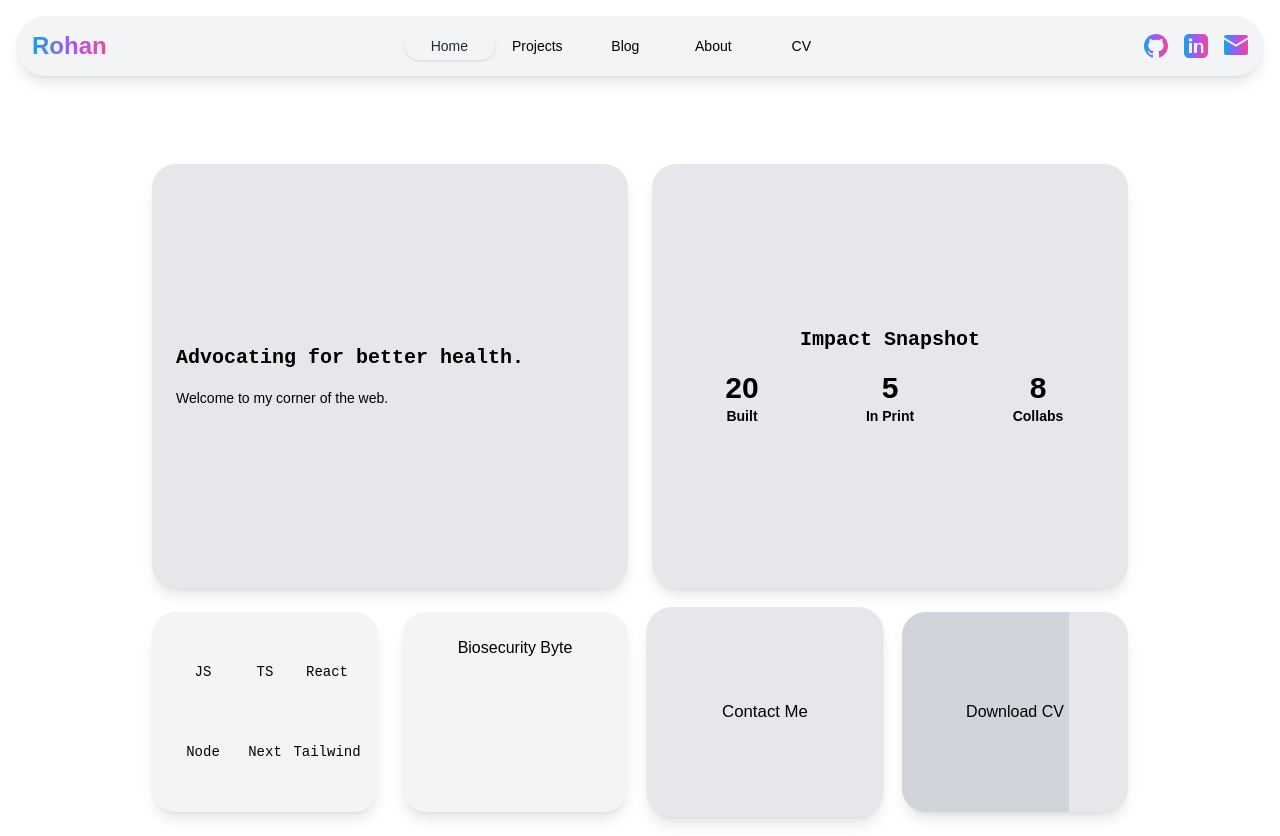
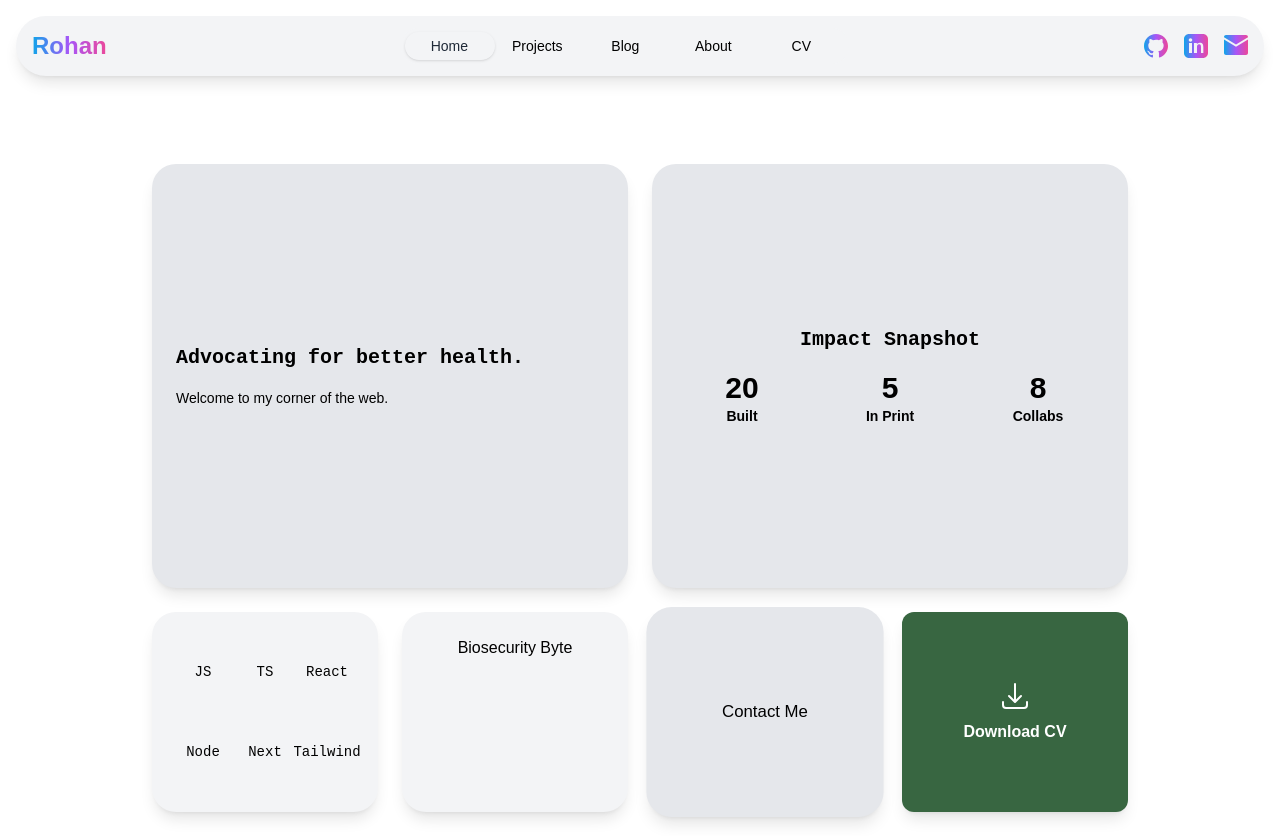
Before and after one commit to SUPA5INGH/personal-website, a Next.js app: page / in a window 1280 px wide. Built offline with nearby package versions, Linux system fonts and the light colour scheme.

Commit message:
Add animated Download CV tile

```diff
--- a/components/BentoPageTransition.tsx
+++ b/components/BentoPageTransition.tsx
@@ -1,4 +1,3 @@
-
 import React, {
   createContext,
   useContext,
@@ -48,7 +47,6 @@ export default function BentoPageTransition({
         window.matchMedia('(prefers-reduced-motion: reduce)').matches,
       );
     }
-
   }, []);
 
   const finish = useCallback(() => {
@@ -60,7 +58,6 @@ export default function BentoPageTransition({
     overlay?.setAttribute('style', '');
     const main = document.querySelector('main') as HTMLElement | null;
     main?.focus();
-
   }, []);
 
   const animateExit = useCallback(
@@ -77,7 +74,6 @@ export default function BentoPageTransition({
           const top = Math.round(tile.getBoundingClientRect().top);
           if (!rows.has(top)) rows.set(top, []);
           rows.get(top)!.push(tile);
-
         });
         const rowTops = Array.from(rows.keys()).sort((a, b) => a - b);
         const maxOffset = Math.floor(rowTops.length / 2);
@@ -106,7 +102,6 @@ export default function BentoPageTransition({
     },
     [reducedMotion],
   );
-
 
   const animateEnter = useCallback(() => {
     if (reducedMotion) {
@@ -143,14 +138,12 @@ export default function BentoPageTransition({
     }
     const overlay = document.getElementById('bento-overlay');
     if (overlay) {
-
       overlay.classList.remove('spill-in');
       overlay.classList.add('spill-out');
       setTimeout(finish, 600);
     } else {
       finish();
     }
-
   }, [reducedMotion, finish]);
 
   const startTransition = useCallback(
@@ -171,7 +164,6 @@ export default function BentoPageTransition({
     [router.pathname, animateExit],
   );
 
-
   useEffect(() => {
     const handleComplete = () => {
       if (isTransitioning) {
@@ -184,22 +176,19 @@ export default function BentoPageTransition({
     };
   }, [isTransitioning, animateEnter, router.events]);
 
-
   return (
     <BentoContext.Provider value={{ startTransition }}>
       {children}
-      {isTransitioning && (
       <div
         id="bento-overlay"
         aria-hidden="true"
         className="bento-transition-overlay"
         style={{
+          visibility: isTransitioning ? 'visible' : 'hidden',
           //@ts-ignore
           '--end-color': color,
         }}
       />
-      )}
-
     </BentoContext.Provider>
   );
 }
--- /dev/null
+++ b/components/DownloadCvTile.tsx
@@ -0,0 +1,94 @@
+import { useState } from 'react';
+import { motion, AnimatePresence, useReducedMotion } from 'framer-motion';
+import { ArrowDownTrayIcon, CheckCircleIcon } from '@heroicons/react/24/solid';
+
+async function generatePdf() {
+  // placeholder for async PDF generation
+  return new Promise<void>((resolve) => setTimeout(resolve, 1200));
+}
+
+export default function DownloadCvTile() {
+  const [status, setStatus] = useState<'idle' | 'loading' | 'success'>('idle');
+  const [disabled, setDisabled] = useState(false);
+  const [announce, setAnnounce] = useState('');
+  const reduceMotion = useReducedMotion();
+
+  const circumference = 2 * Math.PI * 36;
+
+  const handleClick = async () => {
+    if (disabled) return;
+    setDisabled(true);
+    setStatus('loading');
+    setAnnounce('Generating CV');
+    try {
+      await generatePdf();
+      setStatus('success');
+      setAnnounce('Download ready');
+    } finally {
+      // pointer re-enabled after timeout
+      setTimeout(() => setDisabled(false), 4000);
+    }
+  };
+
+  return (
+    <motion.button
+      layout
+      aria-label="Download my CV (PDF)"
+      className="flex flex-col items-center justify-center bg-dark-green text-white rounded-xl shadow-lg focus:outline-none focus:ring-4 focus:ring-dark-green/40 w-full h-full relative col-span-1 row-span-1"
+      onClick={handleClick}
+      onMouseLeave={() => !disabled && setDisabled(false)}
+      style={{ pointerEvents: disabled ? 'none' : 'auto' }}
+    >
+      <div className="relative flex items-center justify-center">
+        <svg width="72" height="72" className="absolute" aria-hidden="true">
+          <motion.circle
+            cx="36"
+            cy="36"
+            r="36"
+            fill="none"
+            stroke="white"
+            strokeWidth="6"
+            strokeDasharray={circumference}
+            strokeDashoffset={circumference}
+            strokeLinecap="round"
+            initial={false}
+            animate={
+              status === 'loading' && !reduceMotion
+                ? { strokeDashoffset: 0 }
+                : {
+                    strokeDashoffset: circumference,
+                    scale: status === 'success' ? 0 : 1,
+                  }
+            }
+            transition={{ duration: 1.2, ease: 'linear' }}
+          />
+        </svg>
+        <AnimatePresence mode="wait" initial={false}>
+          {status === 'success' ? (
+            <motion.span
+              key="check"
+              initial={{ opacity: 0 }}
+              animate={{ opacity: 1 }}
+              exit={{ opacity: 0 }}
+            >
+              <CheckCircleIcon className="w-8 h-8 text-green-500" />
+            </motion.span>
+          ) : (
+            <motion.span
+              key="arrow"
+              initial={{ opacity: 0 }}
+              animate={{ opacity: 1 }}
+              exit={{ opacity: 0 }}
+            >
+              <ArrowDownTrayIcon className="w-8 h-8" />
+            </motion.span>
+          )}
+        </AnimatePresence>
+      </div>
+      <span className="mt-2 font-semibold text-base">Download CV</span>
+      <span className="sr-only" aria-live="polite">
+        {announce}
+      </span>
+    </motion.button>
+  );
+}
--- a/package.json
+++ b/package.json
@@ -11,6 +11,7 @@
     "test": "jest"
   },
   "dependencies": {
+    "@heroicons/react": "^2.0.18",
     "framer-motion": "^10.16.2",
     "next": "14.1.0",
     "react": "18.2.0",
--- a/pages/index.tsx
+++ b/pages/index.tsx
@@ -3,7 +3,7 @@ import Head from 'next/head';
 import Image from 'next/image';
 import Layout from '../components/Layout';
 import BentoTile from '../components/BentoTile';
-
+import DownloadCvTile from '../components/DownloadCvTile';
 
 const gradientClass =
   'text-transparent bg-clip-text bg-gradient-to-r from-sky-500 via-purple-500 to-pink-500';
@@ -117,11 +117,11 @@ export default function Home() {
         {activeSection === 'Home' && (
           <div className="bento-grid mt-8 grid w-full max-w-5xl mx-auto gap-6 p-6 sm:grid-cols-2 md:grid-cols-3 xl:grid-cols-4 auto-rows-[200px]">
             <section className="col-span-2 row-span-2 rounded-3xl bg-gray-200 p-6 shadow-lg flex flex-col justify-center animate-fall">
-              <h2 className="mb-4 text-xl font-bold">{elevatorText[phraseIndex]}</h2>
+              <h2 className="mb-4 text-xl font-bold">
+                {elevatorText[phraseIndex]}
+              </h2>
               <p className="text-sm">Welcome to my corner of the web.</p>
             </section>
-
-
 
             <section className="col-span-2 row-span-2 rounded-3xl bg-gray-200 p-6 shadow-lg flex flex-col items-center justify-center text-center animate-fall">
               <h2 className="mb-4 text-xl font-bold">Impact Snapshot</h2>
@@ -143,13 +143,20 @@ export default function Home() {
 
             <div className="rounded-3xl bg-gray-100 p-6 shadow-lg grid grid-cols-3 gap-2 animate-fall">
               {['JS', 'TS', 'React', 'Node', 'Next', 'Tailwind'].map((s, i) => (
-                <div key={s} style={{ animationDelay: `${i * 100}ms` }} className="flex items-center justify-center font-mono text-sm opacity-0 animate-fall">
+                <div
+                  key={s}
+                  style={{ animationDelay: `${i * 100}ms` }}
+                  className="flex items-center justify-center font-mono text-sm opacity-0 animate-fall"
+                >
                   {s}
                 </div>
               ))}
             </div>
 
-            <div className="rounded-3xl bg-gray-100 p-6 shadow-lg text-center cursor-pointer animate-fall" onClick={() => setFlipped(!flipped)}>
+            <div
+              className="rounded-3xl bg-gray-100 p-6 shadow-lg text-center cursor-pointer animate-fall"
+              onClick={() => setFlipped(!flipped)}
+            >
               {flipped ? (
                 <div className="animate-bounce">🎉 Biosecurity rocks!</div>
               ) : (
@@ -160,10 +167,7 @@ export default function Home() {
             <div className="rounded-3xl bg-gray-200 p-6 shadow-lg flex items-center justify-center text-center animate-heartbeat">
               Contact Me
             </div>
-            <div className="rounded-3xl bg-gray-200 p-6 shadow-lg flex items-center justify-center text-center relative overflow-hidden animate-fall">
-              <span className="absolute left-0 top-0 h-full bg-gray-300 animate-progress" />
-              <span className="relative">Download CV</span>
-            </div>
+            <DownloadCvTile />
           </div>
         )}
 
@@ -172,11 +176,11 @@ export default function Home() {
             <section className="relative col-span-2 row-span-2 rounded-3xl bg-blue-200 p-6 shadow-lg hover:scale-105 transition-transform animate-fall">
               <h2 className="mb-2 text-xl font-bold">Featured Project</h2>
               <Image
-  src="/images/pandemic_game.jpg"
-  alt="demo animation"
-  width={400}
-  height={300}
-/>
+                src="/images/pandemic_game.jpg"
+                alt="demo animation"
+                width={400}
+                height={300}
+              />
               <p>Summary of my favourite work.</p>
             </section>
             <section className="rounded-3xl col-span-2 bg-blue-100 p-6 shadow-lg hover:scale-105 transition-transform animate-fall">
@@ -243,7 +247,9 @@ export default function Home() {
               <h2 className="mb-2 text-lg font-semibold">Gallery</h2>
             </section>
             <section className="rounded-3xl bg-purple-100 p-6 shadow-lg hover:scale-105 transition-transform animate-fall flex flex-col items-center justify-center text-center">
-              <h2 className="mb-2 text-lg font-semibold">I am currently learning ... </h2>
+              <h2 className="mb-2 text-lg font-semibold">
+                I am currently learning ...{' '}
+              </h2>
               <div className="text-6xl mb-2">識</div>
               <div className="mb-2 text-lg font-semibold">Japanese</div>
             </section>
@@ -253,8 +259,6 @@ export default function Home() {
             </section>
           </div>
         )}
-
-
       </main>
     </Layout>
   );
```
Also changed, not shown: 1 other file (tests, documents, lock files or other folders). Lines whose indentation alone changed are shown as unchanged.
